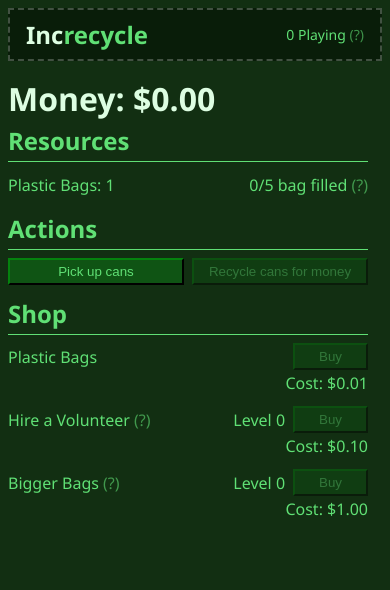
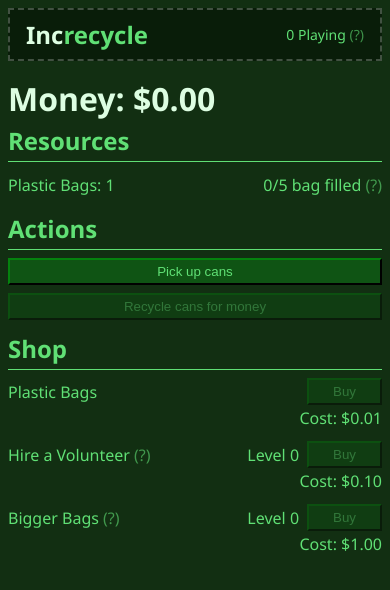
Before and after one commit to braymen/increcycle, a React (Vite) app: page / in a window 390 px wide. Shown: the top 590 px of the page. Built offline with nearby package versions, Linux system fonts and the light colour scheme; no server answers.

Commit message:
feat: responsive columns

```diff
--- a/src/ui/styles/App.css
+++ b/src/ui/styles/App.css
@@ -50,8 +50,40 @@ p {
     cursor: not-allowed;
 }
 
+.app-header {
+    box-sizing: border-box;
+    background-color: #091d09;
+    display: flex;
+    flex-wrap: wrap;
+    align-items: center;
+    justify-content: space-between;
+    gap: 4px 16px;
+    padding: 8px 16px;
+    border: dashed 2px #ffffff3b;
+    max-width: 1440px;
+    margin-inline: auto;
+}
+
+.app-title {
+    font-size: 24px;
+    font-weight: 800;
+    color: #ddfee2;
+}
+
+.columns {
+    display: grid;
+    grid-template-columns: repeat(3, minmax(0, 1fr));
+    gap: 24px;
+    align-items: start;
+    max-width: 1440px;
+    margin-inline: auto;
+}
+
+.column:empty {
+    display: none;
+}
+
 .panel {
-    width: 360px;
     margin-top: 8px;
 }
 
@@ -104,3 +136,22 @@ p {
     box-sizing: border-box;
     padding: 4px 8px;
 }
+
+@media (max-width: 1024px) {
+    .columns {
+        grid-template-columns: repeat(2, minmax(0, 1fr));
+    }
+}
+
+@media (max-width: 640px) {
+    .columns {
+        grid-template-columns: minmax(0, 1fr);
+        gap: 16px;
+    }
+}
+
+@media (max-width: 480px) {
+    .action-grid {
+        grid-template-columns: minmax(0, 1fr);
+    }
+}
--- a/src/ui/views/App.tsx
+++ b/src/ui/views/App.tsx
@@ -12,17 +12,8 @@ function App() {
 
     return (
         <>
-            <div
-                style={{
-                    backgroundColor: '#091d09',
-                    display: 'flex',
-                    alignItems: 'center',
-                    justifyContent: 'space-between',
-                    padding: '8px 16px',
-                    border: 'dashed 2px #ffffff3b',
-                }}
-            >
-                <span style={{ fontSize: '24px', fontWeight: '800', color: '#ddfee2' }}>
+            <div className="app-header">
+                <span className="app-title">
                     Inc<span style={{ color: '#60e075' }}>recycle</span>
                 </span>
                 {playerCount !== null ? (
@@ -38,6 +29,8 @@ function App() {
                     </span>
                 ) : null}
             </div>
+            <div className="columns">
+                <div className="column">
                     <h1 style={{ margin: 0, padding: 0, marginTop: '16px', color: '#ddfee2' }}>
                         Money: ${state.resources.money.toFixed(2)}
                     </h1>
@@ -177,6 +170,10 @@ function App() {
                             }}
                         />
                     </div>
+                </div>
+                <div className="column"></div>
+                <div className="column"></div>
+            </div>
         </>
     )
 }
```
Lines whose indentation alone changed are shown as unchanged.
